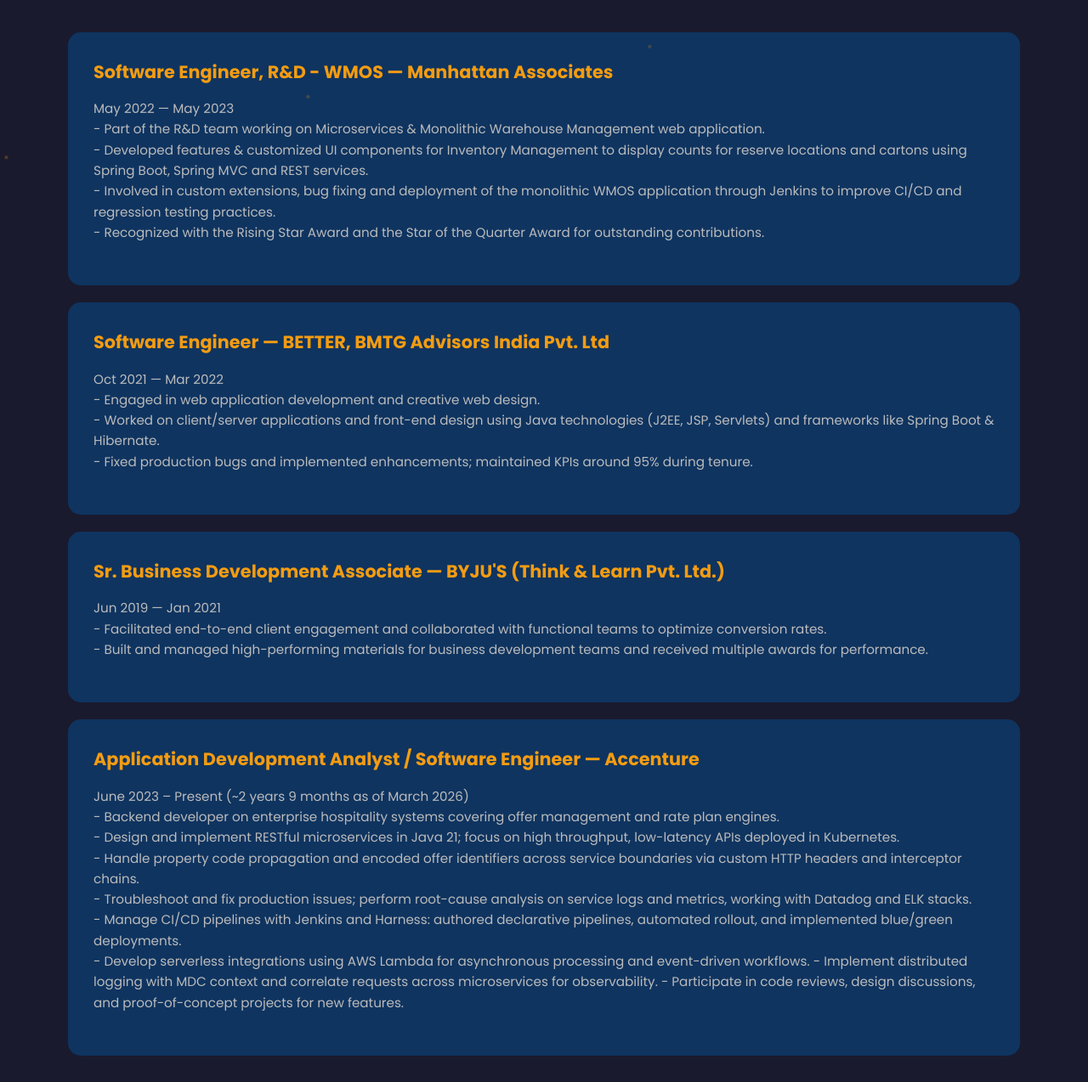
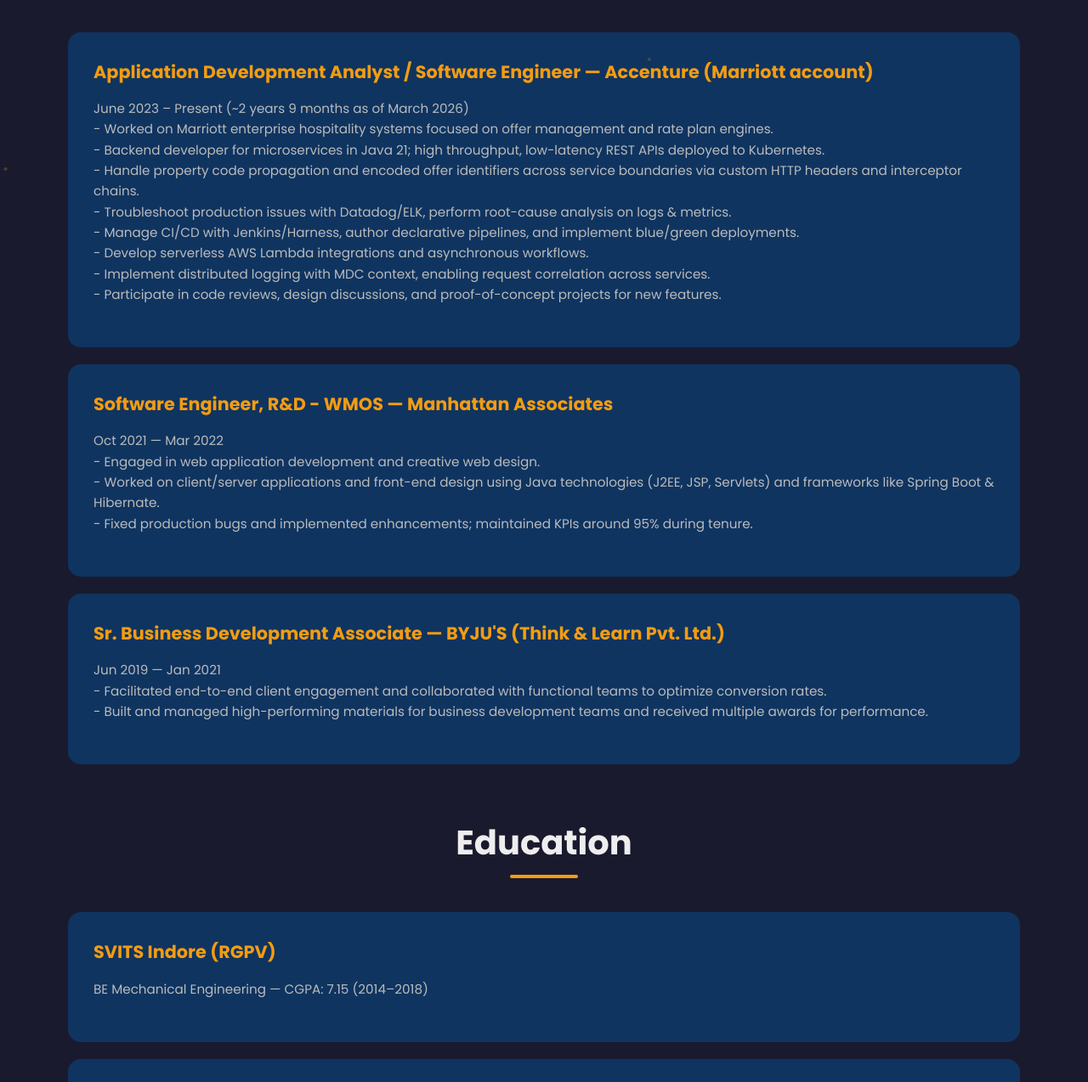
Before and after one commit to shivams0116/shivams0116.github.io, a plain HTML site: page experience.html in a window 1280 px wide. Shown: the part 553-1827 px from the top of the page at 85% size. Drawn offline with Linux system fonts and the light colour scheme.

Commit message:
Clean duplicate Accenture entry

```diff
--- a/experience.html
+++ b/experience.html
@@ -65,18 +65,22 @@
                 <h2 class="section-title" style="margin-top:60px;">Work Experience</h2>
                 <div class="container">
                     <div class="project-card">
-                        <h3 class="project-title">Software Engineer, R&D - WMOS — Manhattan Associates</h3>
-                        <p class="project-description">May 2022 — May 2023<br>
-                        - Part of the R&D team working on Microservices & Monolithic Warehouse Management web application.<br>
-                        - Developed features & customized UI components for Inventory Management to display counts for reserve locations and cartons using Spring Boot, Spring MVC and REST services.<br>
-                        - Involved in custom extensions, bug fixing and deployment of the monolithic WMOS application through Jenkins to improve CI/CD and regression testing practices.<br>
-                        - Recognized with the Rising Star Award and the Star of the Quarter Award for outstanding contributions.</p>
+                        <h3 class="project-title">Application Development Analyst / Software Engineer — Accenture (Marriott account)</h3>
+                        <p class="project-description">June 2023 – Present (~2 years 9 months as of March 2026)<br>
+                        - Worked on Marriott enterprise hospitality systems focused on offer management and rate plan engines.<br>
+                        - Backend developer for microservices in Java 21; high throughput, low-latency REST APIs deployed to Kubernetes.<br>
+                        - Handle property code propagation and encoded offer identifiers across service boundaries via custom HTTP headers and interceptor chains.<br>
+                        - Troubleshoot production issues with Datadog/ELK, perform root-cause analysis on logs & metrics.<br>
+                        - Manage CI/CD with Jenkins/Harness, author declarative pipelines, and implement blue/green deployments.<br>
+                        - Develop serverless AWS Lambda integrations and asynchronous workflows.<br>
+                        - Implement distributed logging with MDC context, enabling request correlation across services.<br>
+                        - Participate in code reviews, design discussions, and proof-of-concept projects for new features.</p>
                     </div>
 
                     <div style="height:20px;"></div>
 
                     <div class="project-card">
-                        <h3 class="project-title">Software Engineer — BETTER, BMTG Advisors India Pvt. Ltd</h3>
+                        <h3 class="project-title">Software Engineer, R&D - WMOS — Manhattan Associates</h3>
                         <p class="project-description">Oct 2021 — Mar 2022<br>
                         - Engaged in web application development and creative web design.<br>
                         - Worked on client/server applications and front-end design using Java technologies (J2EE, JSP, Servlets) and frameworks like Spring Boot & Hibernate.<br>
@@ -94,18 +98,6 @@
 
                     <div style="height:20px;"></div>
 
-                    <div class="project-card">
-                        <h3 class="project-title">Application Development Analyst / Software Engineer — Accenture</h3>
-                        <p class="project-description">June 2023 – Present (~2 years 9 months as of March 2026)<br>
-                        - Backend developer on enterprise hospitality systems covering offer management and rate plan engines.<br>
-                        - Design and implement RESTful microservices in Java 21; focus on high throughput, low-latency APIs deployed in Kubernetes.<br>
-                        - Handle property code propagation and encoded offer identifiers across service boundaries via custom HTTP headers and interceptor chains.<br>
-                        - Troubleshoot and fix production issues; perform root-cause analysis on service logs and metrics, working with Datadog and ELK stacks.<br>
-                        - Manage CI/CD pipelines with Jenkins and Harness: authored declarative pipelines, automated rollout, and implemented blue/green deployments.<br>
-                        - Develop serverless integrations using AWS Lambda for asynchronous processing and event-driven workflows.
-                        - Implement distributed logging with MDC context and correlate requests across microservices for observability.
-                        - Participate in code reviews, design discussions, and proof-of-concept projects for new features.</p>
-                    </div>
 
                     <div style="height:40px;"></div>
 
```
